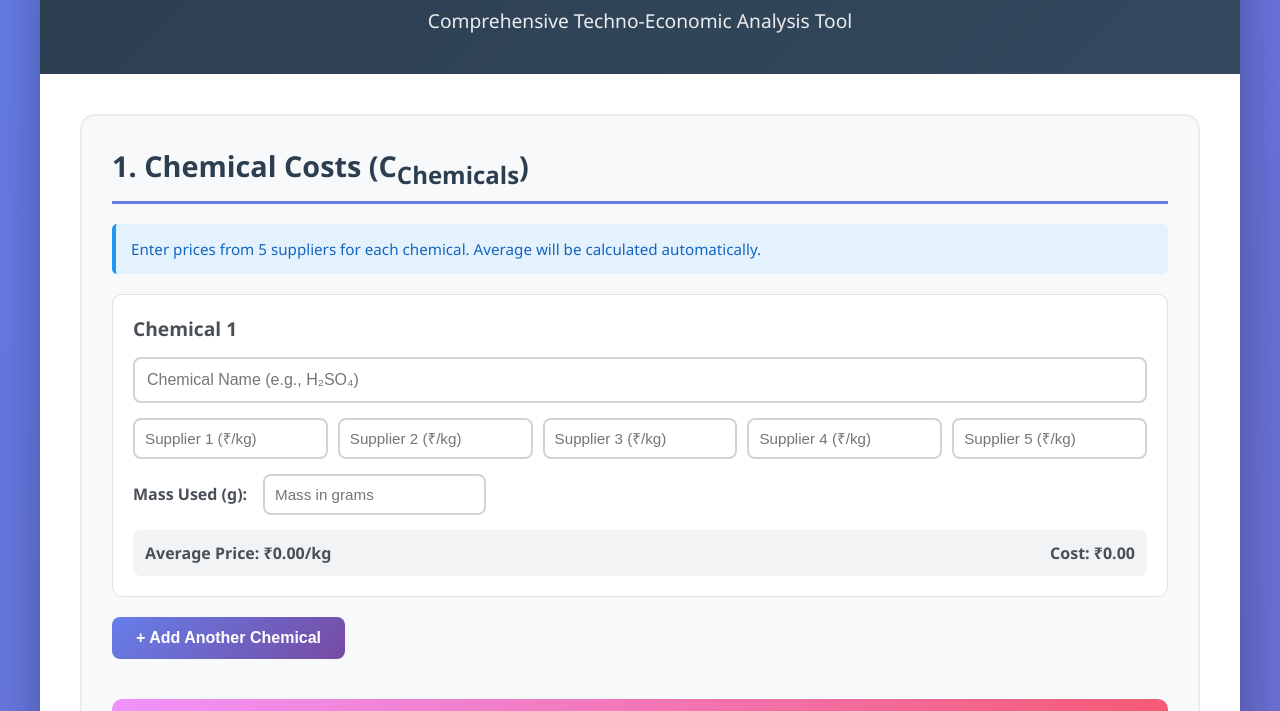
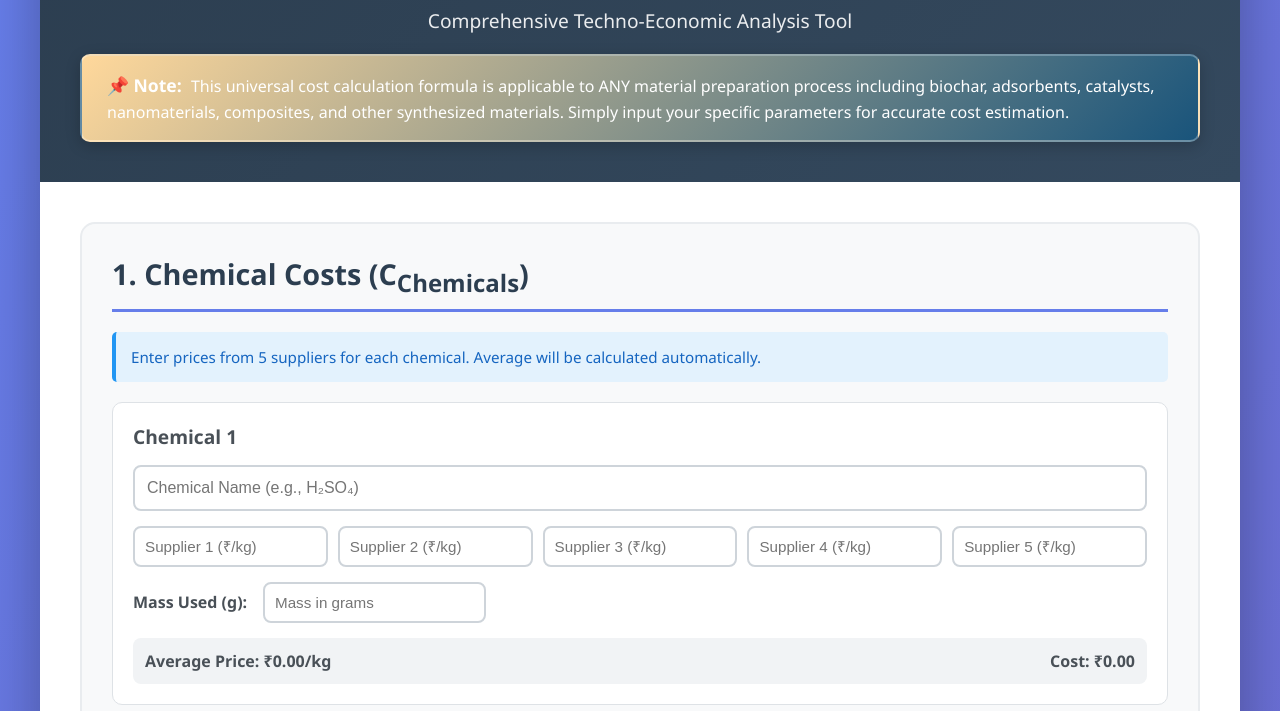
Before and after one commit to rathnarajprincesince1999-ctrl/Cost-Calculation-for-Materials, a plain HTML site: page index.html in a window 1280 px wide. Shown: the part 118-829 px from the top of the page. Drawn offline with Linux system fonts and the light colour scheme.

Commit message:
Add universal applicability note for any material preparation

```diff
--- a/index.html
+++ b/index.html
@@ -11,6 +11,9 @@
         <header>
             <h1>🌱 Biochar/Adsorbent Production Cost Calculator</h1>
             <p class="subtitle">Comprehensive Techno-Economic Analysis Tool</p>
+            <div class="note-banner">
+                <strong>📌 Note:</strong> This universal cost calculation formula is applicable to ANY material preparation process including biochar, adsorbents, catalysts, nanomaterials, composites, and other synthesized materials. Simply input your specific parameters for accurate cost estimation.
+            </div>
         </header>
 
         <div class="calculator-wrapper">
--- a/styles.css
+++ b/styles.css
@@ -37,6 +37,25 @@ header h1 {
 .subtitle {
     font-size: 1.2em;
     opacity: 0.9;
+}
+
+.note-banner {
+    background: linear-gradient(135deg, #ffd89b 0%, #19547b 100%);
+    color: white;
+    padding: 15px 25px;
+    margin-top: 20px;
+    border-radius: 10px;
+    border: 2px solid rgba(255, 255, 255, 0.3);
+    box-shadow: 0 4px 15px rgba(0,0,0,0.2);
+    text-align: left;
+    font-size: 1em;
+    line-height: 1.6;
+}
+
+.note-banner strong {
+    font-size: 1.1em;
+    display: inline-block;
+    margin-right: 5px;
 }
 
 .calculator-wrapper {
```
